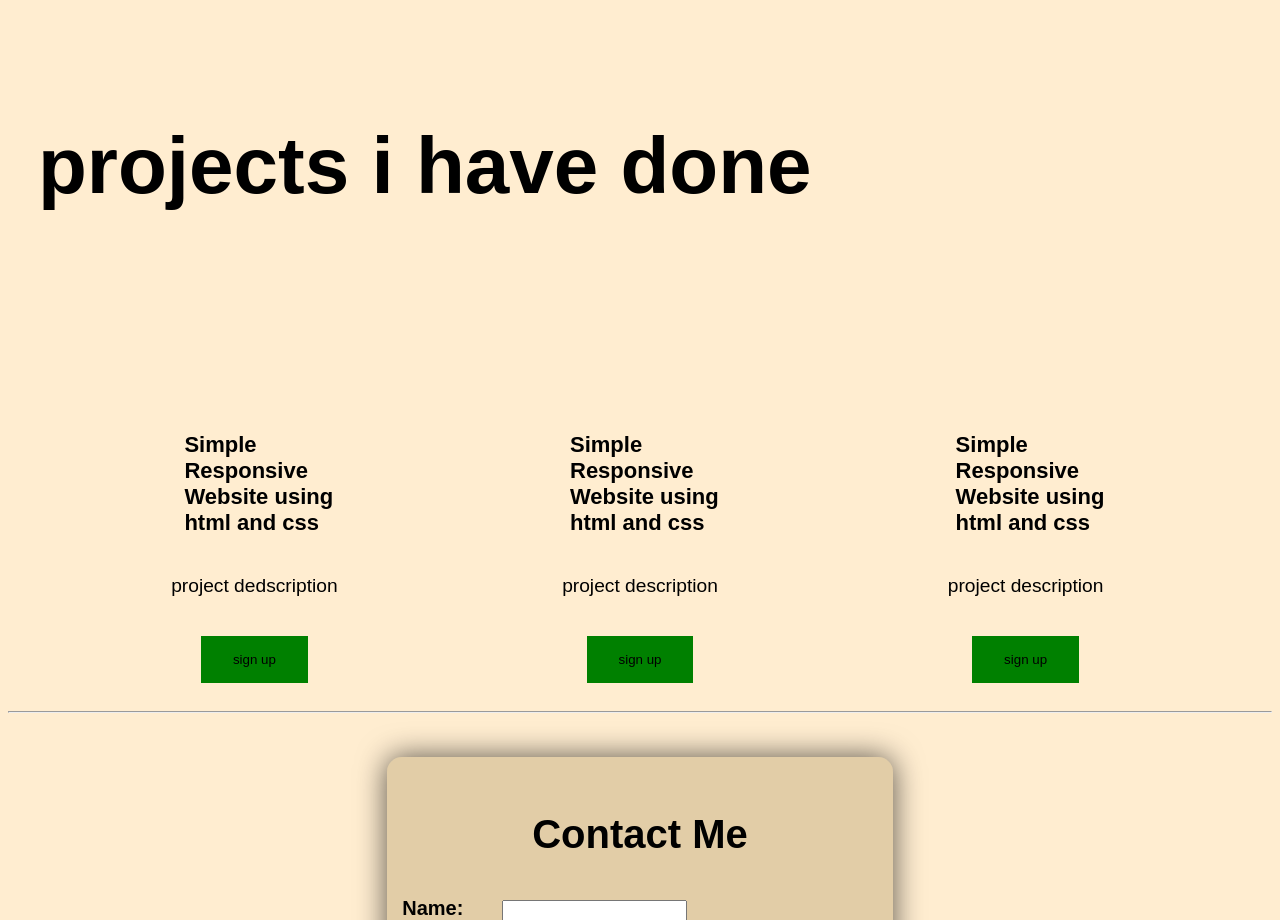
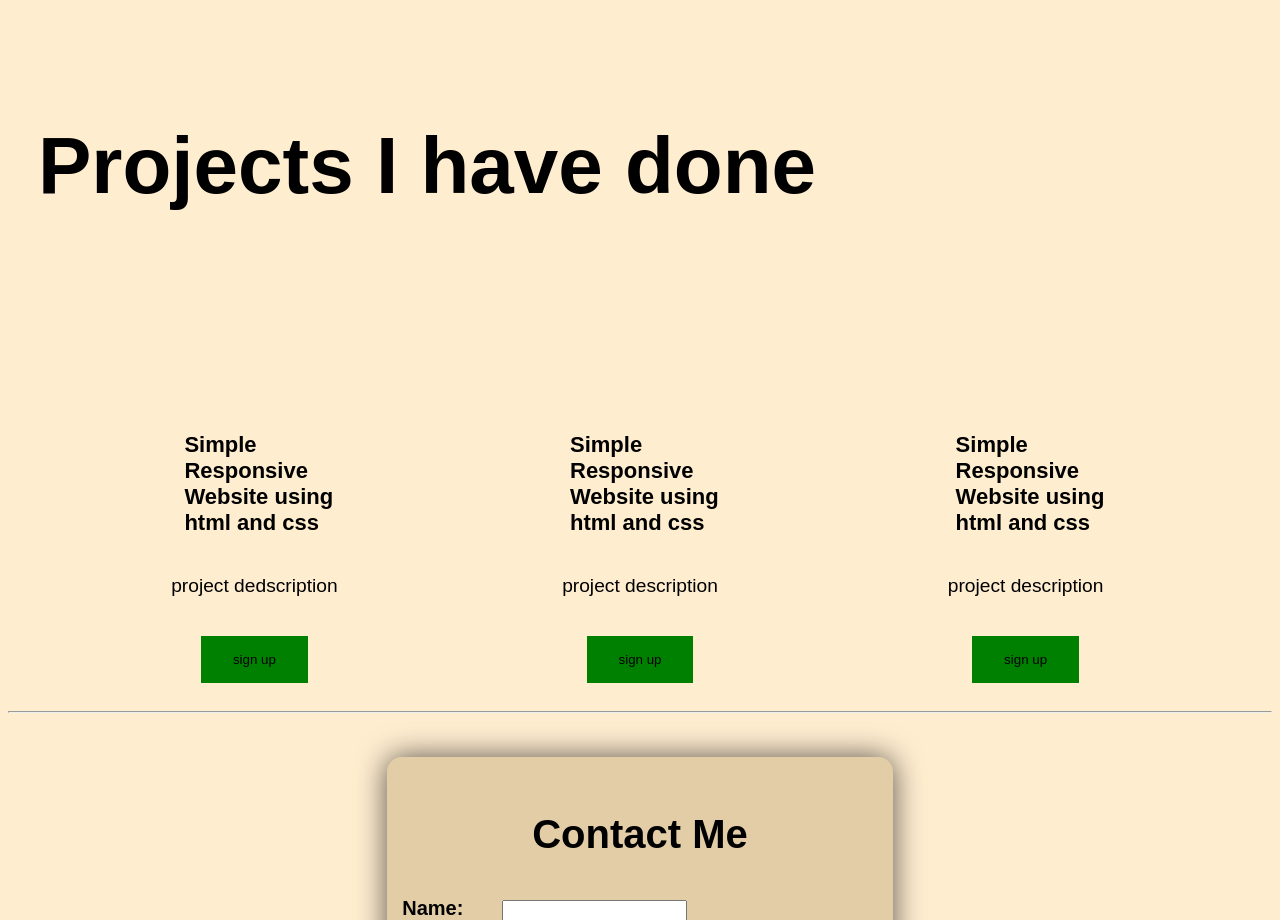
Before and after one commit to Bruktyy/myportfolio, a plain HTML site: page index.html in a window 1280 px wide. Shown: the part 2540-3460 px from the top of the page. Drawn offline with Linux system fonts and the light colour scheme.

Commit message:
Update index.html

```diff
--- a/index.html
+++ b/index.html
@@ -74,7 +74,7 @@
         <div id="Project"></div>
 
       <div class="section-projects">
-      <h1>projects i have done</h1>
+      <h1>Projects I have done</h1>
               <div class="projects">
 
           <div class="project1 project">
```
